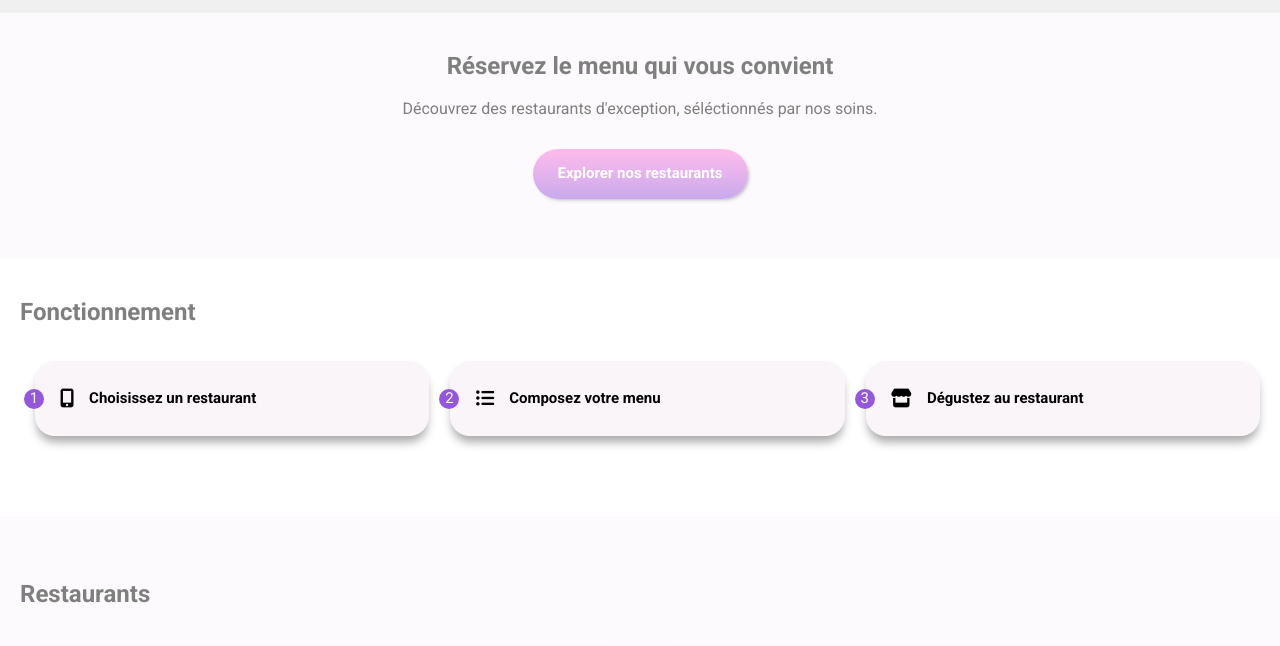
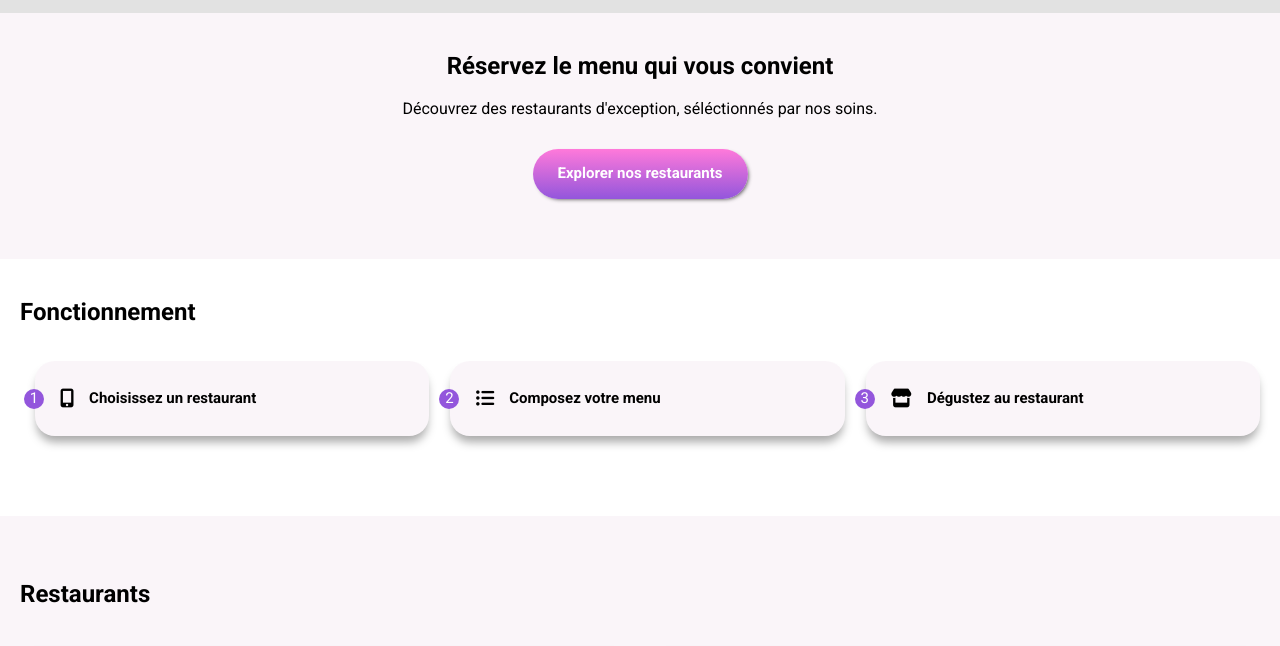
Before and after one commit to frederick486/frederick486.github.io, a plain HTML site: page index.html in a window 1280 px wide. Shown: the part 103-749 px from the top of the page. Drawn offline with Linux system fonts and the light colour scheme; a web font is replaced by a local one.

Commit message:
Améloration loader page d'accueil

```diff
--- a/css/loader.css
+++ b/css/loader.css
@@ -1,11 +1,15 @@
 .lds-dual-ring {
-    display: inline-block;
+    display: flex;
     width: 100%;
     height: 100%;
     background-color: #fff;
     opacity: 0.5;
-    position: absolute;
-}
+    position: fixed;
+    z-index: 1;
+    inset: 0;
+    animation: disappear 0s 3s forwards; /* Disparition du loader */
+
+  }
   .lds-dual-ring:after {
     content: " ";
     display: block;
@@ -25,3 +29,9 @@
       transform: rotate(360deg);
     }
   }
+
+  @keyframes disappear {
+    to {
+      transform: scale(0);
+    }
+  }
```
Also changed, not shown: css/style-menus.css (+5 -4 lines).
